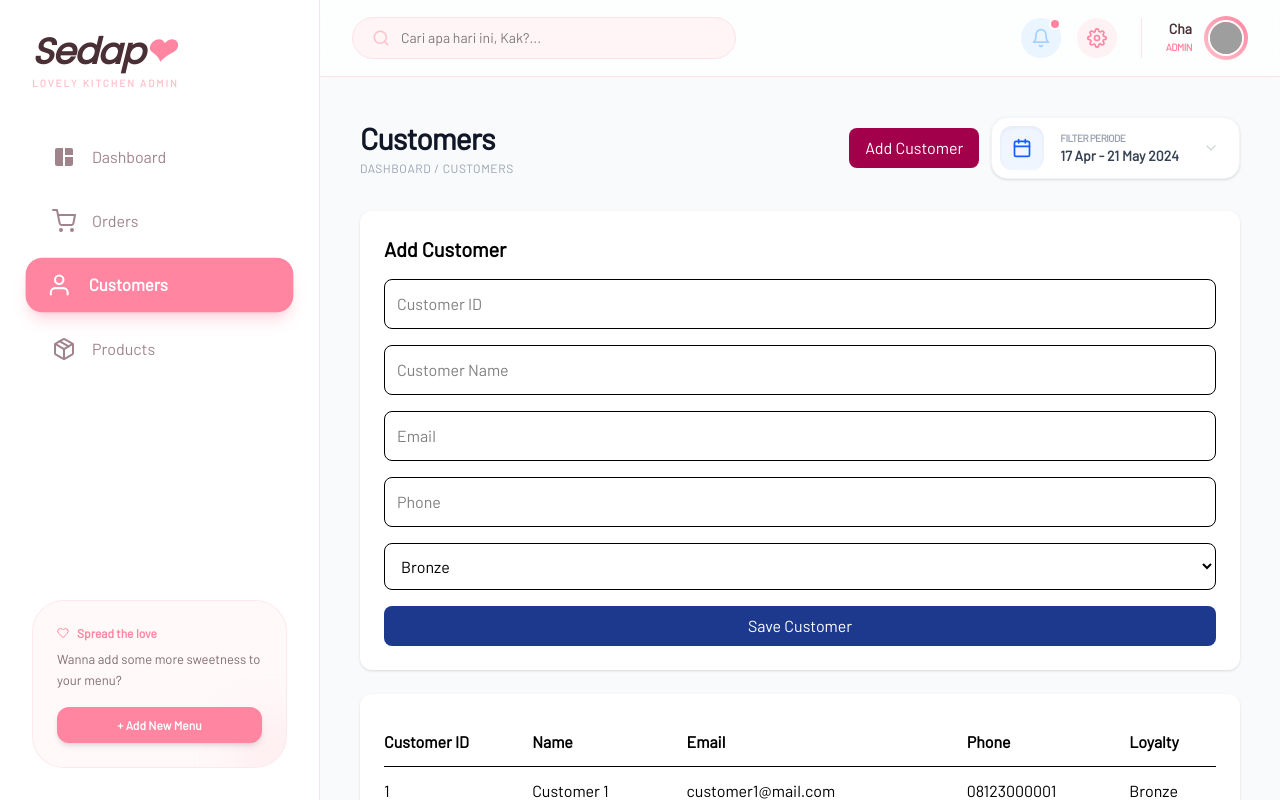
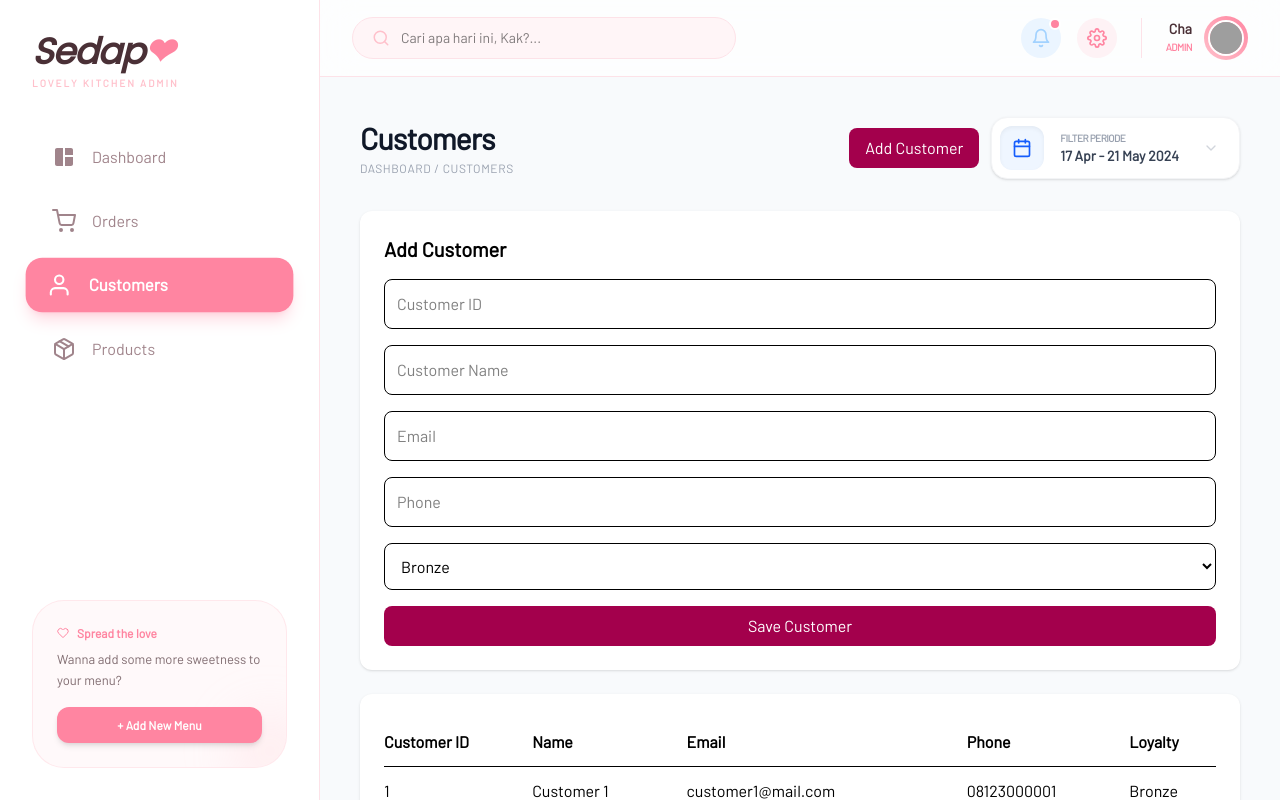
Before and after one commit to echa13/cha-react, a React (Vite) app: page /customer in a window 1280 px wide. Both pictures are taken after a click on the button "Add Customer". Shown: the top 800 px of the page. Built offline with nearby package versions, Linux system fonts and the light colour scheme; grey boxes are pictures that could not be loaded.

Commit message:
add vercel json

```diff
--- a/src/pages/Customers.jsx
+++ b/src/pages/Customers.jsx
@@ -65,7 +65,7 @@ export default function Customer() {
 
             </select>
 
-            <button className="rounded-lg bg-blue-900 px-4 py-2 text-white">
+            <button className="rounded-lg bg-pink-800 px-4 py-2 text-white">
               Save Customer
             </button>
 
```
Also changed, not shown: vercel.json (added).
